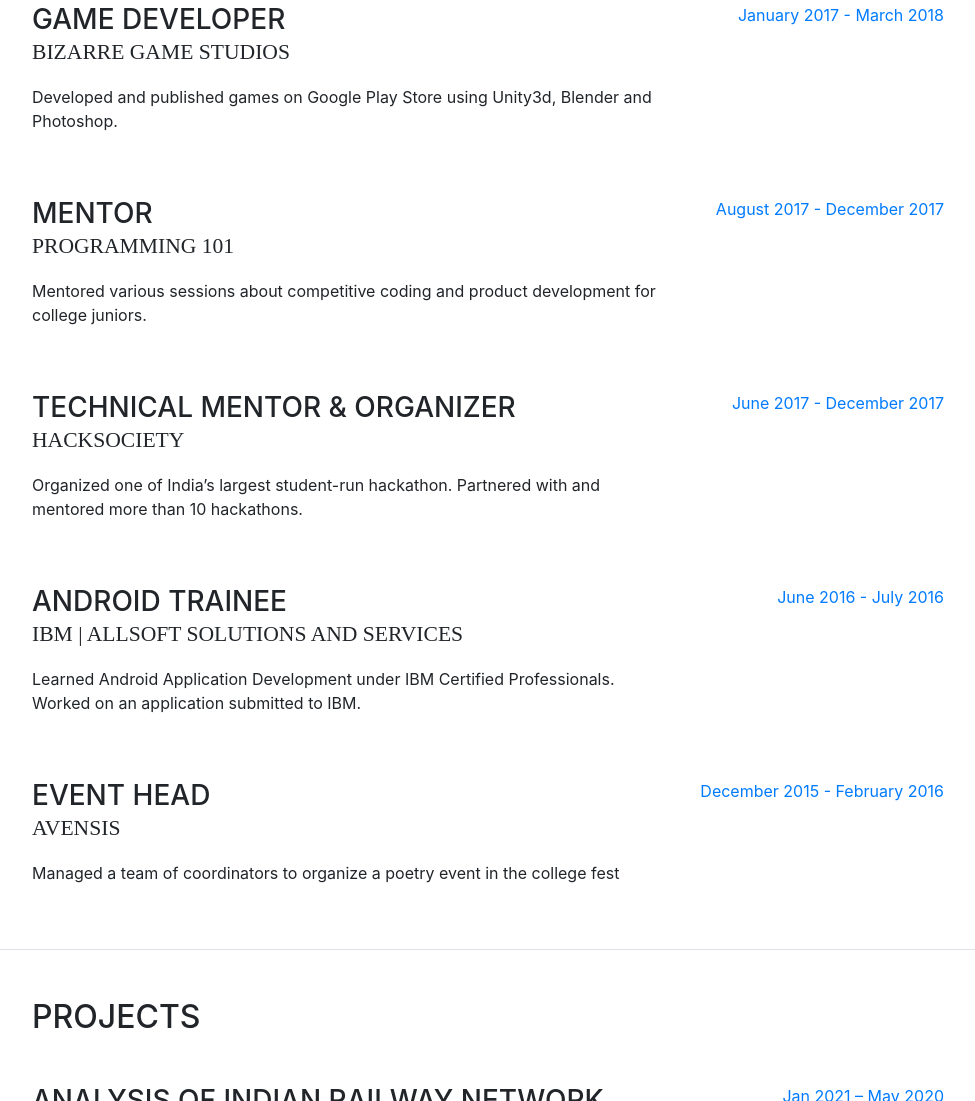
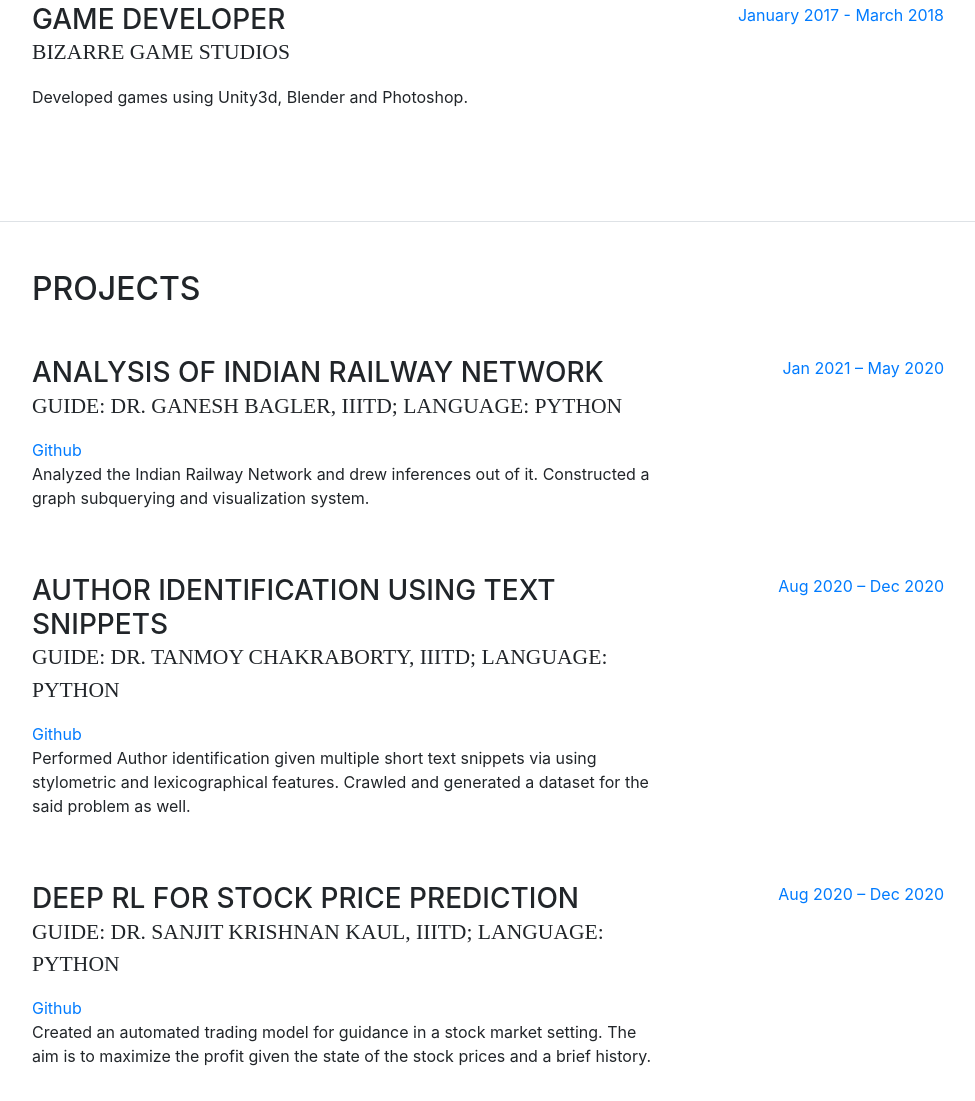
Before and after one commit to suryanktiwari/suryanktiwari.github.io, a website with bundled scripts: page index.html in a window 1280 px wide. Shown: the part 2134-3235 px from the top of the page, without its empty margins (288-1263 px from the left). Built offline with nearby package versions, Linux system fonts and the light colour scheme; a web font is replaced by a local one.

Commit message:
Update index.html

```diff
--- a/index.html
+++ b/index.html
@@ -172,54 +172,10 @@
             <div class="resume-content mr-auto">
               <h3 class="mb-0">Game Developer</h3>
               <div class="subheading mb-3">Bizarre Game Studios</div>
-              <p>Developed and published games on Google Play Store using Unity3d, Blender and Photoshop.</p>
+              <p>Developed games using Unity3d, Blender and Photoshop.</p>
             </div>
             <div class="resume-date text-md-right">
               <span class="text-primary">January 2017 - March 2018</span>
-            </div>
-          </div>
-
-		  <div class="resume-item d-flex flex-column flex-md-row mb-5">
-            <div class="resume-content mr-auto">
-              <h3 class="mb-0">Mentor</h3>
-              <div class="subheading mb-3">Programming 101</div>
-              <p>Mentored various sessions about competitive coding and product development for college juniors.</p>
-            </div>
-            <div class="resume-date text-md-right">
-              <span class="text-primary">August 2017 - December 2017</span>
-            </div>
-          </div>
-
-          <div class="resume-item d-flex flex-column flex-md-row mb-5">
-            <div class="resume-content mr-auto">
-              <h3 class="mb-0">Technical Mentor &amp; Organizer</h3>
-              <div class="subheading mb-3">HackSociety</div>
-              <p>Organized one of India’s largest student-run hackathon. Partnered with and mentored more than 10 hackathons.</p>
-            </div>
-            <div class="resume-date text-md-right">
-              <span class="text-primary">June 2017 - December 2017</span>
-            </div>
-          </div>
-
-          <div class="resume-item d-flex flex-column flex-md-row mb-5">
-            <div class="resume-content mr-auto">
-              <h3 class="mb-0">Android Trainee</h3>
-              <div class="subheading mb-3">IBM | AllSoft Solutions and Services</div>
-              <p>Learned Android Application Development under IBM Certified Professionals. Worked on an application submitted to IBM.</p>
-            </div>
-            <div class="resume-date text-md-right">
-              <span class="text-primary">June 2016 - July 2016</span>
-            </div>
-          </div>
-
-          <div class="resume-item d-flex flex-column flex-md-row">
-            <div class="resume-content mr-auto">
-              <h3 class="mb-0">Event Head</h3>
-              <div class="subheading mb-3">Avensis</div>
-              <p>Managed a team of coordinators to organize a poetry event in the college fest</p>
-            </div>
-            <div class="resume-date text-md-right">
-              <span class="text-primary">December 2015 - February 2016</span>
             </div>
           </div>
 
```
